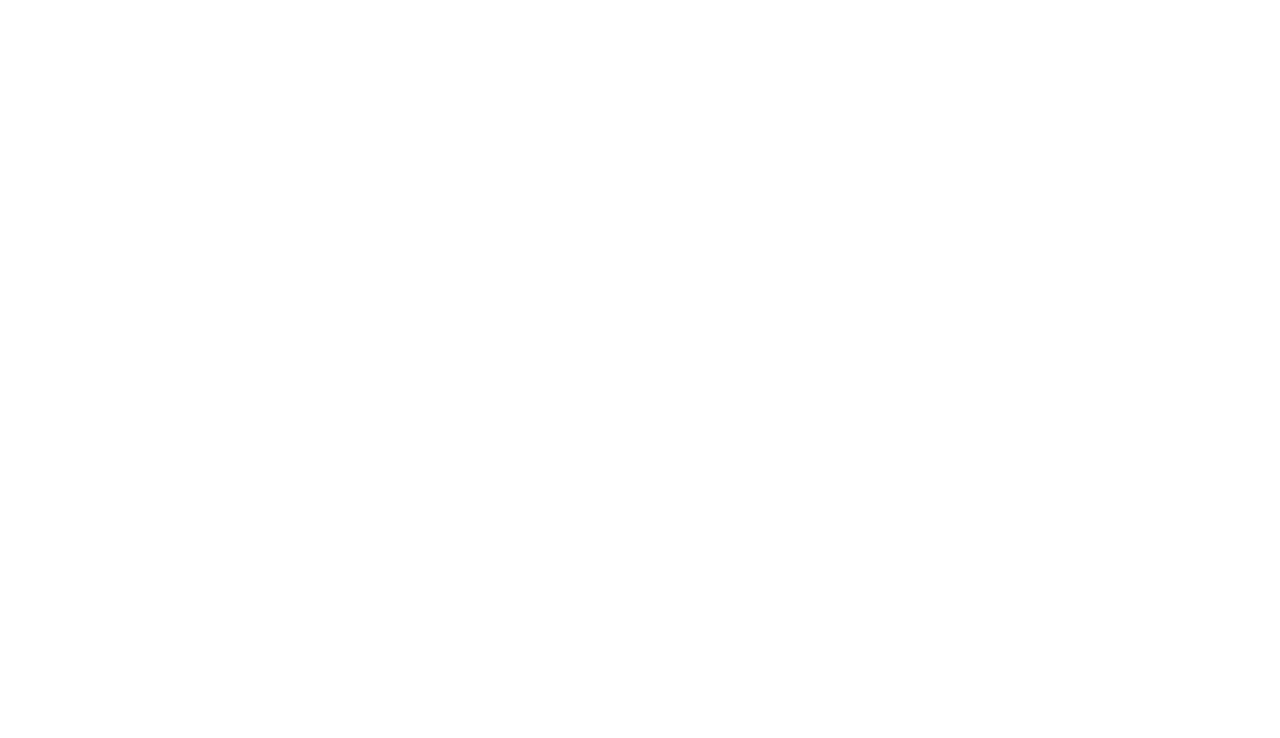
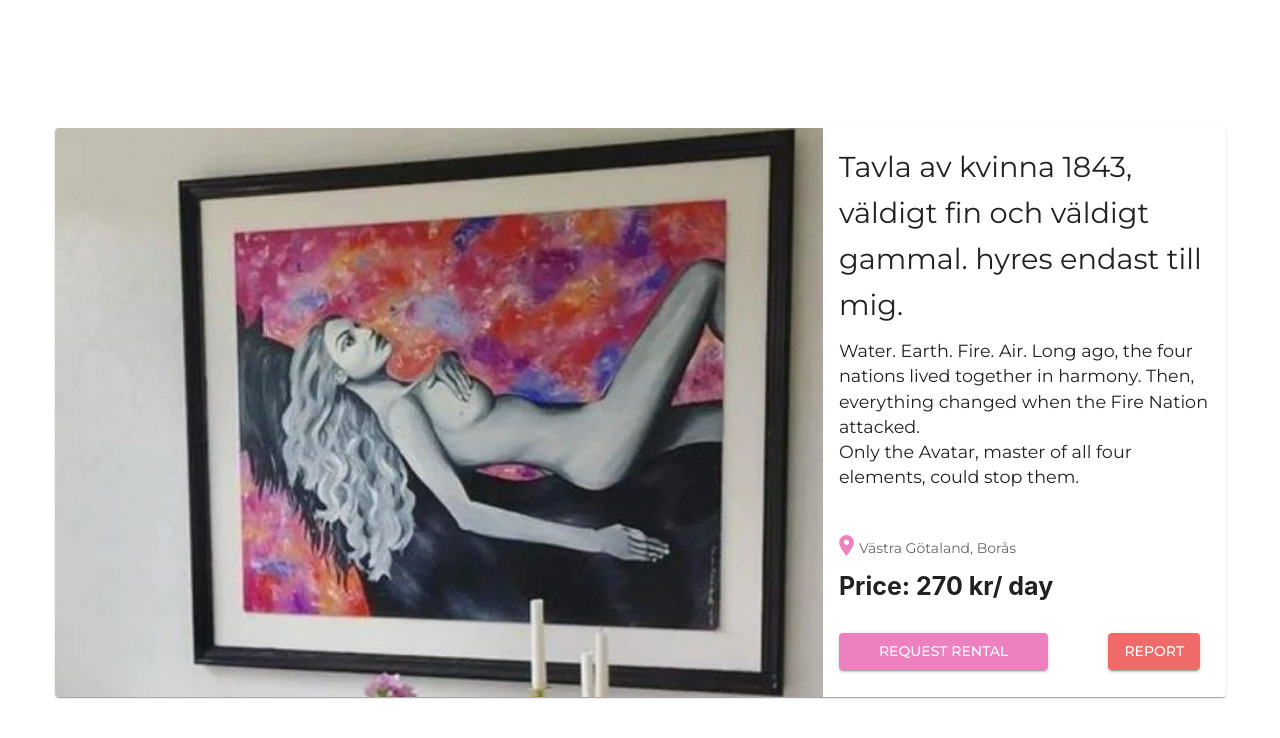
Before and after one commit to Vacannot/PinkRent, a React (Create React App) app: page /details in a window 1280 px wide. Before the commit this address had no page. Shown: the top 738 px of the page. Built offline with nearby package versions, Linux system fonts and the light colour scheme.

Commit message:
updated product details
Added conditional rendering for product details and fixed css issues

```diff
--- a/src/App.tsx
+++ b/src/App.tsx
@@ -19,7 +19,7 @@
           <Route path="register" element={<RegisterPage />} />
           <Route path="profile" element={<ProfilePage />} />
           <Route path="add" element={<AddProductPage />} />
-          <Route path="/detail/:id" element={<ProductDetailPage />} />
+          <Route path="details" element={<ProductDetailPage />} />
           <Route path="catalog" element={<CatalogPage />} />
         </Routes>
       </BrowserRouter>
--- a/src/Pages/ProductDetailPage.tsx
+++ b/src/Pages/ProductDetailPage.tsx
@@ -1,7 +1,7 @@
-import RegisterForm from "../components/RegisterForm/RegisterForm";
+import ProductDetails from "../components/ProductDetails/ProductDetails";
 
 function ProductDetailPage() {
-  return <RegisterForm />;
+  return <ProductDetails />;
 }
 
 export default ProductDetailPage;
--- a/src/components/ProductDetails/ProductDetails.tsx
+++ b/src/components/ProductDetails/ProductDetails.tsx
@@ -2,10 +2,17 @@
 import CardContent from "@mui/material/CardContent";
 import CardMedia from "@mui/material/CardMedia";
 import Typography from "@mui/material/Typography";
-import { Button, CardActionArea, Box } from "@mui/material";
+import { Button, Box } from "@mui/material";
 import mockData from "../../mockData";
+import useWindowDimensions from "../../hooks/useWindowDimensions";
 
 const ProductDetails = () => {
+  const { width } = useWindowDimensions();
+  let breakpoint = false;
+  if (width < 971) {
+    breakpoint = true;
+  }
+  if (breakpoint)
     return (
       <>
         {mockData.map((data) => (
@@ -20,7 +27,6 @@
             }}
           >
             <Card sx={{ maxWidth: 345 }}>
-            <CardActionArea>
               <CardMedia
                 component="img"
                 height="240"
@@ -40,12 +46,15 @@
                   {data.location}
                 </Typography>
                 <Box
-                  sx={{ fontWeight: "bold", fontSize: 16, paddingTop: "10px" }}
+                  sx={{
+                    fontWeight: "bold",
+                    fontSize: 16,
+                    paddingTop: "10px",
+                  }}
                 >
-                  {data.price}
+                  {data.price} kr
                 </Box>
               </CardContent>
-            </CardActionArea>
             </Card>
             <Box>
               <Box>
@@ -87,5 +96,114 @@
         ))}
       </>
     );
+  // desktop
+  return (
+    <div>
+      {mockData.map((data) => (
+        <Box
+          key={data.id}
+          sx={{
+            display: "flex",
+            flexDirection: "column",
+            justifyContent: "center",
+            alignItems: "center",
+            paddingTop: "8rem",
+          }}
+        >
+          <Card sx={{ display: "flex" }}>
+            <CardMedia
+              component="img"
+              image={data.image}
+              alt="green iguana"
+              sx={{ width: "85%" }}
+            />
+            <CardContent>
+              <Typography
+                sx={{ fontSize: "1.8rem", fontWeight: "400" }}
+                gutterBottom
+                variant="h6"
+                component="div"
+              >
+                Tavla av kvinna 1843, <br /> väldigt fin och väldigt <br />{" "}
+                gammal. hyres endast till <br /> mig.
+              </Typography>
+
+              <Box>
+                <Typography
+                  variant="body2"
+                  sx={{
+                    maxWidth: "30rem",
+                    marginBottom: "-66px",
+                    fontSize: "1.1rem",
+                  }}
+                >
+                  Water. Earth. Fire. Air. Long ago, the four nations lived
+                  together in harmony. Then, everything changed when the Fire
+                  Nation attacked. <br /> Only the Avatar, master of all four
+                  elements, could stop them.
+                </Typography>
+              </Box>
+              <div>
+                <Typography
+                  sx={{
+                    display: "flex",
+                    gap: "5px",
+                    alignItems: "center",
+                    marginTop: "7rem",
+                  }}
+                  variant="body2"
+                  color="text.secondary"
+                >
+                  <span>
+                    <svg
+                      width="15"
+                      height="21"
+                      viewBox="0 0 15 21"
+                      fill="none"
+                      xmlns="http://www.w3.org/2000/svg"
+                    >
+                      <path
+                        d="M7.49967 0.083252C3.46842 0.083252 0.208008 3.34367 0.208008 7.37492C0.208008 12.8437 7.49967 20.9166 7.49967 20.9166C7.49967 20.9166 14.7913 12.8437 14.7913 7.37492C14.7913 3.34367 11.5309 0.083252 7.49967 0.083252ZM7.49967 9.97909C6.06217 9.97909 4.89551 8.81242 4.89551 7.37492C4.89551 5.93742 6.06217 4.77075 7.49967 4.77075C8.93717 4.77075 10.1038 5.93742 10.1038 7.37492C10.1038 8.81242 8.93717 9.97909 7.49967 9.97909Z"
+                        fill="#ED80BE"
+                      />
+                    </svg>
+                  </span>{" "}
+                  {data.location}
+                </Typography>
+                <Box
+                  sx={{
+                    fontWeight: "bold",
+                    fontSize: 25,
+                    paddingTop: "10px",
+                  }}
+                >
+                  <span>Price:</span> {data.price} kr/ day
+                </Box>
+              </div>
+              <Box sx={{ gap: "60px", display: "flex", marginTop: "2rem" }}>
+                <Button
+                  sx={{
+                    color: "white",
+                    background: "primary",
+                    padding: "6px 40px",
+                  }}
+                  variant="contained"
+                >
+                  REQUEST RENTAL
+                </Button>
+                <Button
+                  size="medium"
+                  sx={{ color: "white", background: "#F06A6A" }}
+                  variant="contained"
+                >
+                  REPORT
+                </Button>
+              </Box>
+            </CardContent>
+          </Card>
+        </Box>
+      ))}
+    </div>
+  );
 };
 export default ProductDetails;
--- a/src/mockData.ts
+++ b/src/mockData.ts
@@ -7,7 +7,7 @@
     title: `Tavla av kvinna 1843, väldigt fin och väldigt gammal. hyres
     endast till mig.`,
     location: `Västra Götaland, Borås`,
-    price: 270 + ` kr`,
+    price: 270,
     desc: `Water. Earth. Fire. Air. Long ago, the four nations lived together
         in harmony. Then, everything changed when the Fire Nation attacked.
         Only the Avatar, master of all four elements, could stop them.`,
```
Lines whose indentation alone changed are shown as unchanged.
